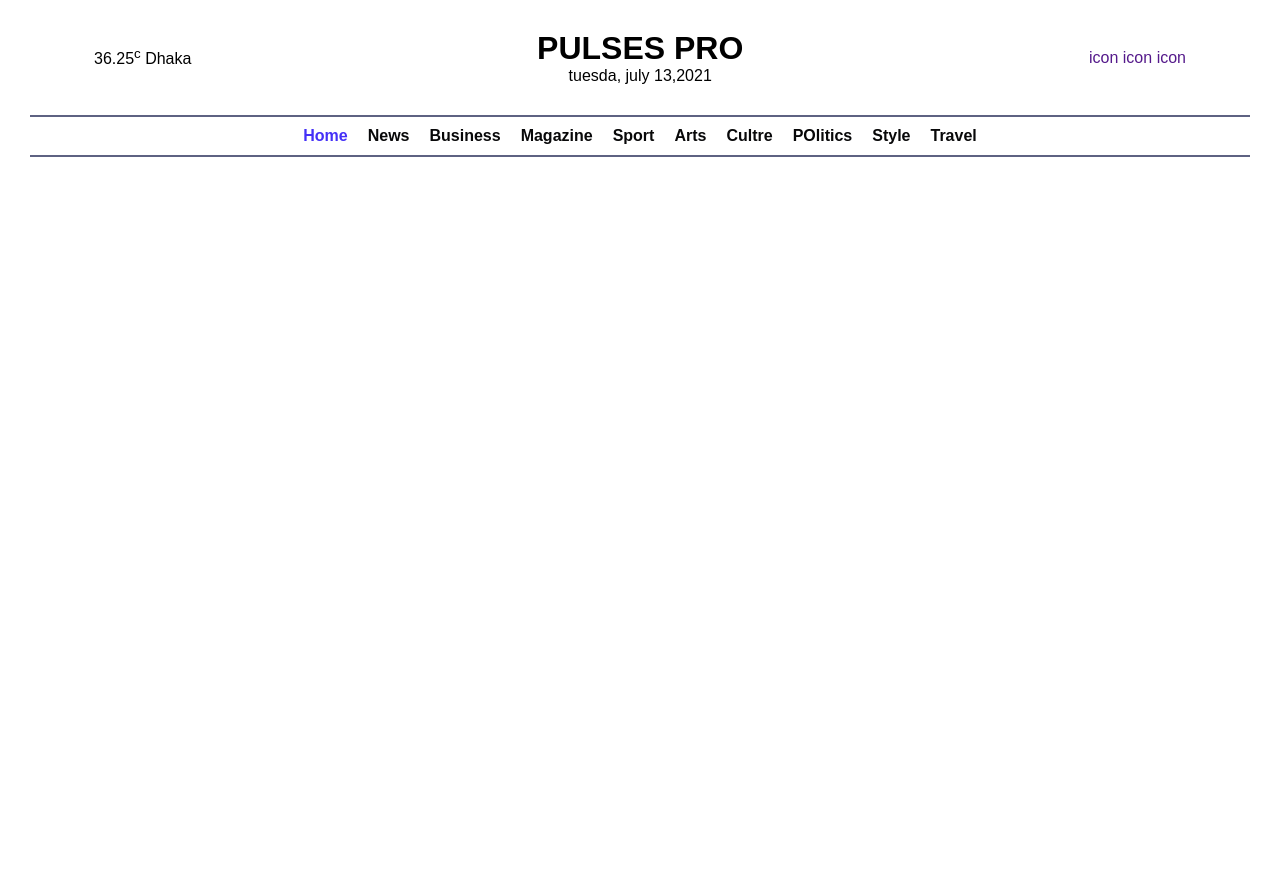
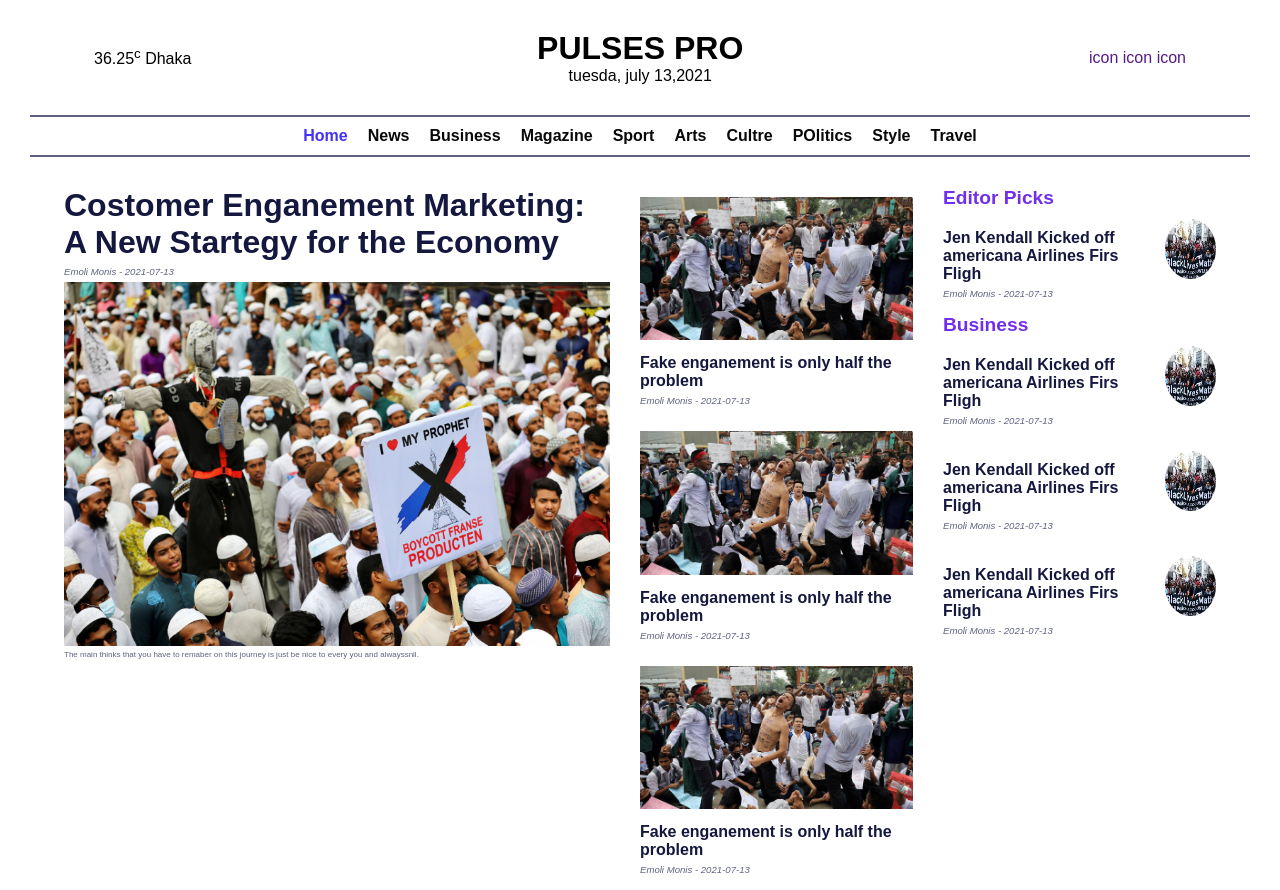
Before and after one commit to abudaudhossain/new-pulses-pro, a plain HTML site: page index.html in a window 1280 px wide. Before the commit the page ends 800 px from the top, so only its background shows below. Drawn offline with Linux system fonts and the light colour scheme.

Commit message:
add home section

```diff
--- a/css/style.css
+++ b/css/style.css
@@ -3,6 +3,7 @@
     --active-color: #4430f7;
     --headding-color: #14183e;
     --titile-color: #080809;
+    --topic-color: #712eec;
     /* ; */
 }
 
@@ -24,9 +25,32 @@ ul li{
 a{
     text-decoration: none;
 }
+img{
+    width: 100%;
+    height: 100%;
+}
+
 .banner,
 nav{
     margin: 30px;
+}
+.news-heading{
+    font-size: 1em;
+    color: var(--headding-color);
+    padding-top: 10px;
+}
+.news-author{
+    font-size: 0.6em;
+    color: var(--pramry-color);
+    padding: 5px 0;
+}
+
+figcaption{
+    font-size:0.5em;
+    color: var(--pramry-color);
+}
+.br{
+    border-radius: 50%;
 }
 /* ------------- style header  -------------- */
 
@@ -64,3 +88,36 @@ nav ul li a{
     font-weight: 600;
     display: inline-block;
 }
+
+
+/* =============== home secto style  ============= */
+
+.news{
+ display: grid;
+ grid-template-columns: 2fr 1fr 1fr;
+ grid-column-gap: 30px;
+}
+.top-news .news-title{
+    font-size: 2em;
+    color:var(--headding-color);
+}
+.report,
+.topic{
+    padding: 10px 0;
+}
+.topic{
+    display: flex;
+
+}
+.topic-details{
+    padding-right: 20px;
+}
+.topic-title{
+    font-size: 1.2em;
+    color: var(--topic-color);
+}
+.topic-img{
+    width: 50px;
+    height: 60px;
+    flex-basis: 100px;
+}
--- a/index.html
+++ b/index.html
@@ -43,5 +43,99 @@
             </ul>
         </nav>
     </header>
+    <section id="home">
+        <div class="container">
+            <div class="news">
+                <article class="top-news">
+                    <h2 class="news-title">Costomer Enganement Marketing: A New Startegy for the Economy</h2>
+                    <p class="news-author"><i>Emoli Monis - <time datetime="2021-07-13 13:00">2021-07-13</time> </i></p>
+                    <figure>
+                        <img src="./img/img-1.jpg" alt="" class="top-news-img">
+                        <figcaption>The main thinks that you have to remaber on this journey is just be nice to every you and alwayssnil.</figcaption>
+                    </figure>
+
+                </article>
+                <article class="top-reprots">
+                    <div class="report">
+                        <figure>
+                            <img src="./img/img-3.jpg" alt="">
+                        </figure>
+                        <h3 class="report-heading news-heading">Fake enganement is only half the problem</h3>
+                        <p class="news-author"><i>Emoli Monis - <time datetime="2021-07-13 13:00">2021-07-13</time> </i></p>
+                    </div>
+
+                    <div class="report">
+                        <figure>
+                            <img src="./img/img-3.jpg" alt="">
+                        </figure>
+                        <h3 class="report-heading news-heading">Fake enganement is only half the problem</h3>
+                        <p class="news-author"><i>Emoli Monis - <time datetime="2021-07-13 13:00">2021-07-13</time> </i></p>
+                    </div>
+
+                    <div class="report">
+                        <figure>
+                            <img src="./img/img-3.jpg" alt="">
+                        </figure>
+                        <h3 class="report-heading news-heading">Fake enganement is only half the problem</h3>
+                        <p class="news-author"><i>Emoli Monis - <time datetime="2021-07-13 13:00">2021-07-13</time> </i></p>
+                    </div>
+
+                </article>
+                <aside class="top-topics">
+                    <h3 class="topic-title">
+                        Editor Picks
+                    </h3>
+                    <div class="topic">
+                        <div class="topic-details">
+                            <h3 class="topic-heading news-heading">
+                                Jen Kendall Kicked off americana Airlines Firs Fligh
+                            </h3>
+                            <p class="news-author"><i>Emoli Monis - <time datetime="2021-07-13 13:00">2021-07-13</time> </i></p>
+                        </div>
+                        <div class=" topic-img">
+                            <img class="br" src="./img/img-6.jpeg" alt="">
+                        </div>
+                    </div>
+                    <h3 class="topic-title">
+                        Business
+                    </h3>
+                    <div class="topic">
+                        <div class="topic-details">
+                            <h3 class="topic-heading news-heading">
+                                Jen Kendall Kicked off americana Airlines Firs Fligh
+                            </h3>
+                            <p class="news-author"><i>Emoli Monis - <time datetime="2021-07-13 13:00">2021-07-13</time> </i></p>
+                        </div>
+                        <div class=" topic-img">
+                            <img class="br" src="./img/img-6.jpeg" alt="">
+                        </div>
+                    </div>
+                    <div class="topic">
+                        <div class="topic-details">
+                            <h3 class="topic-heading news-heading">
+                                Jen Kendall Kicked off americana Airlines Firs Fligh
+                            </h3>
+                            <p class="news-author"><i>Emoli Monis - <time datetime="2021-07-13 13:00">2021-07-13</time> </i></p>
+                        </div>
+                        <div class=" topic-img">
+                            <img class="br" src="./img/img-6.jpeg" alt="">
+                        </div>
+                    </div>
+                    <div class="topic">
+                        <div class="topic-details">
+                            <h3 class="topic-heading news-heading">
+                                Jen Kendall Kicked off americana Airlines Firs Fligh
+                            </h3>
+                            <p class="news-author"><i>Emoli Monis - <time datetime="2021-07-13 13:00">2021-07-13</time> </i></p>
+                        </div>
+                        <div class=" topic-img">
+                            <img class="br" src="./img/img-6.jpeg" alt="">
+                        </div>
+                    </div>
+
+                </aside>
+            </div>
+        </div>
+    </section>
 </body>
 </html>
```
